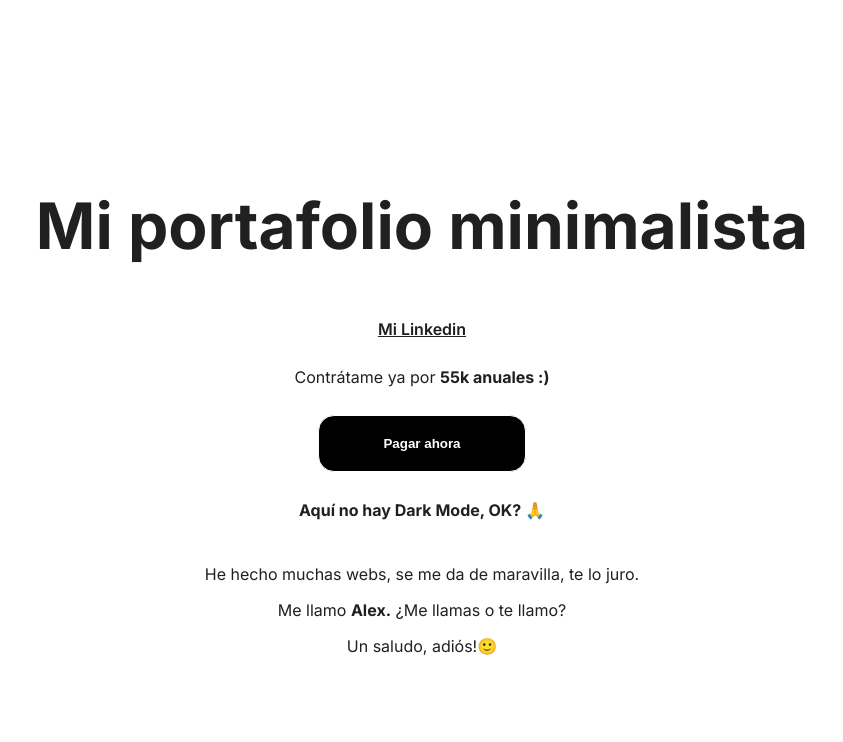
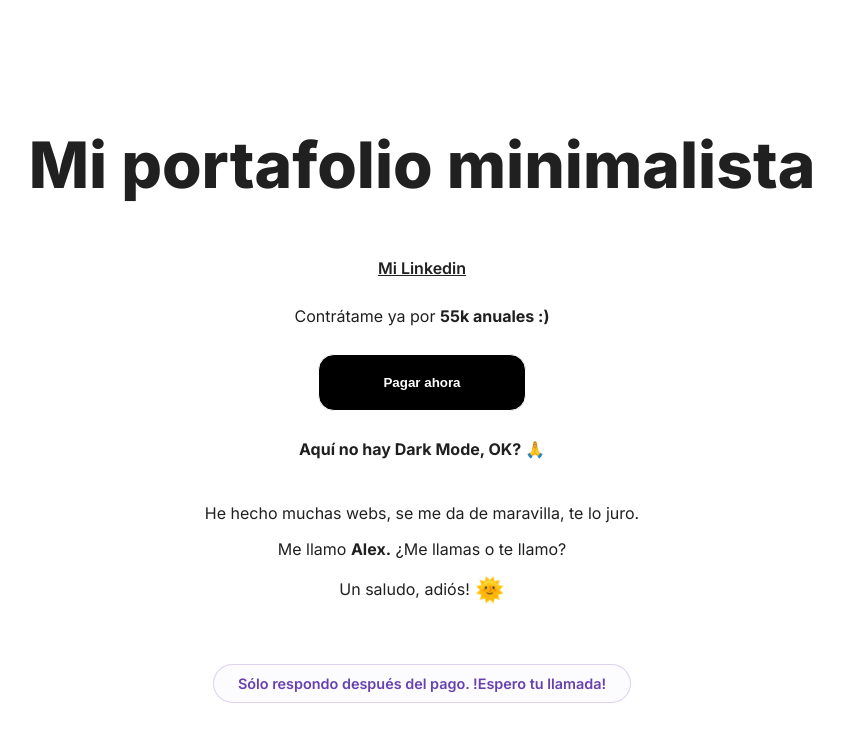
Before and after one commit to alexgipi/mi-portafolio-minimalista, a plain HTML site: page index.html in a window 1280 px wide. Shown: the whole page, without its empty margins (218-1061 px from the left). Drawn offline with Linux system fonts and the light colour scheme.

Commit message:
Changes...

```diff
--- a/index.html
+++ b/index.html
@@ -11,6 +11,10 @@
     <link rel="icon" type="image/png" href="./favicon.png">
 
     <style>
+        * {
+            box-sizing: border-box;
+        }
+
         body {
             display: flex;
             flex-direction: column;
@@ -20,10 +24,12 @@
             gap: 12px;
             font-family: inter;
             color: #202020;
+            margin: 0;
         }
 
         h1 {
             font-size: 4rem;
+            font-weight: 800;
         }
 
         button {
@@ -49,6 +55,25 @@
         footer p {
             text-align: center;
         }
+
+        .despedida {
+            display: flex;align-items: center;gap: 5px;justify-content: center;
+        }
+
+        .sol {
+            font-size: 24px;
+        }
+
+        .badge-message {
+            color: #6841b0;
+            padding: 10px 24px;
+            background: #684caf05;
+            border-radius: 23px;
+            font-size: 0.9em;
+            margin-top: 2rem;
+            font-weight: 600;
+            border: 1px solid #6841bf36;
+        }
     </style>
 </head>
 
@@ -72,8 +97,10 @@
     <footer>
         <p>He hecho muchas webs, se me da de maravilla, te lo juro.</p>
         <p>Me llamo <strong>Alex.</strong> ¿Me llamas o te llamo?</p>
-        <p>Un saludo, adiós!🙂 </p>
+        <p class="despedida">Un saludo, adiós! <span class="sol">🌞</span></p>
     </footer>
+
+    <p class="badge-message">Sólo respondo después del pago. !Espero tu llamada!</p>
 </body>
 
 </html>
```
